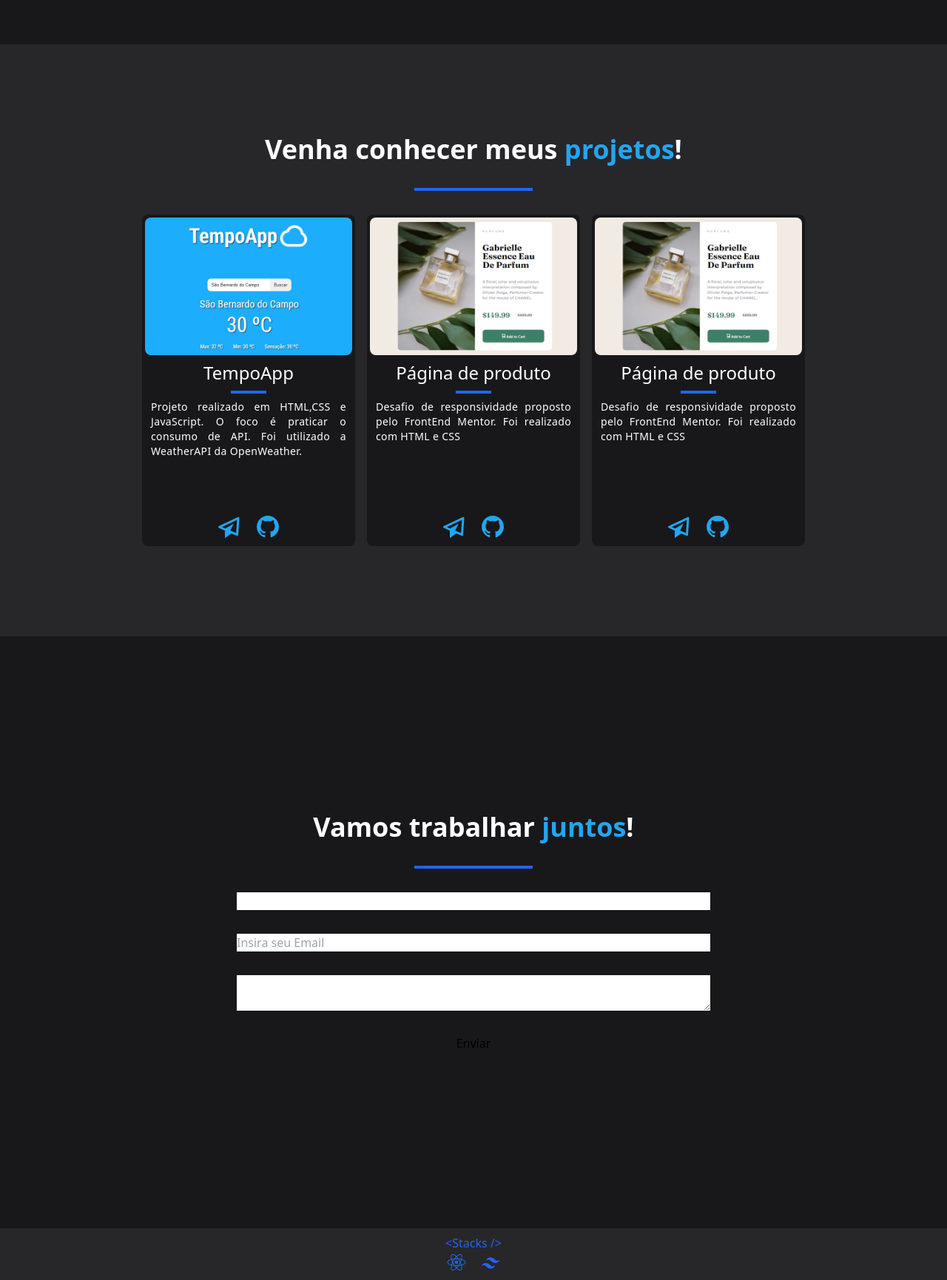
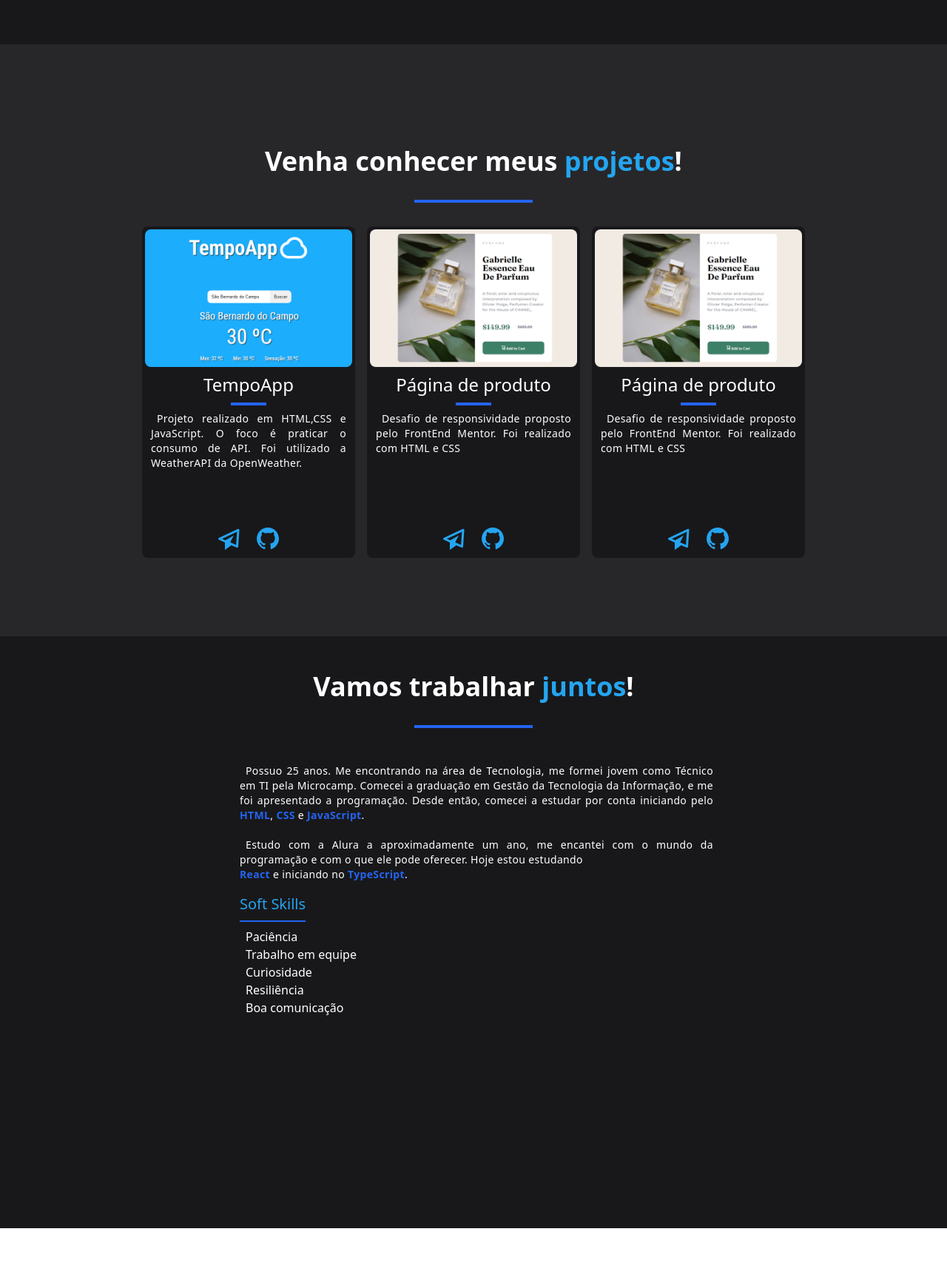
Before and after one commit to filipipaz/portifolio-react, a React (Vite) app: page / in a window 1280 px wide. Shown: the part 740-2470 px from the top of the page at 74% size. After the commit the page ends 2400 px from the top, so only its background shows below. Built offline with nearby package versions, Linux system fonts and the light colour scheme.

Commit message:
Seção sobre mim

```diff
--- a/src/App.jsx
+++ b/src/App.jsx
@@ -1,5 +1,4 @@
-import { Contato } from "./components/Contato";
-import { Footer } from "./components/Footer";
+import { AboutMe } from './components/AboutMe'
 import { Header } from "./components/Header";
 import { Home } from "./components/Home";
 import { Projetos } from "./components/Projetos";
@@ -10,8 +9,7 @@ function App() {
       <Header />
       <Home />
       <Projetos />
-      <Contato />
-      <Footer />
+      <AboutMe/>
     </>
   );
 }
--- /dev/null
+++ b/src/components/AboutMe/index.jsx
@@ -0,0 +1,29 @@
+export const AboutMe = () => {
+  return (
+    <section
+      id="aboutMe"
+      className="min-h-screen bg-zinc-900 flex flex-col items-center  text-white"
+    >
+      <h1 className="text-4xl font-semibold  text-center mt-4 pt-8">
+        Vamos trabalhar <span className="text-cor3-0">juntos</span>!
+      </h1>
+      <div className="w-40 h-1 bg-cor2-0 m-8"></div>
+      <div className="w-3/4 lg:w-1/2 box-content mx-auto pl-2 text-white">
+        <p className="mt-4 text-sm leading-5 tracking-wide text-justify indent-2">
+        Possuo 25 anos. Me encontrando na área de Tecnologia, me formei jovem como Técnico em TI pela Microcamp. Comecei a graduação em Gestão da Tecnologia da Informação, e me foi apresentado a programação. Desde então, comecei a estudar por conta iniciando pelo <strong className="text-cor2-0">HTML</strong>, <strong className="text-cor2-0">CSS</strong> e <strong className="text-cor2-0">JavaScript</strong>.
+        <br />
+        <br />
+        <p>Estudo com a Alura a aproximadamente um ano, me encantei com o mundo da programação e com o que ele pode oferecer. Hoje estou estudando</p> <strong className="text-cor2-0">React</strong> e iniciando no <strong className="text-cor2-0">TypeScript</strong>.
+        </p>
+        <h2 className="my-2 py-2 text-xl text-cor3-0 inline-block border-b-2 border-cor2-0">Soft Skills</h2>
+        <ul className="ml-2">
+          <li>Paciência</li>
+          <li>Trabalho em equipe</li>
+          <li>Curiosidade</li>
+          <li>Resiliência</li>
+          <li>Boa comunicação</li>
+        </ul>
+      </div>
+    </section>
+  );
+};
--- a/src/components/Contato/index.jsx
+++ /dev/null
@@ -1,70 +0,0 @@
-import { useState } from "react";
-import { useForm } from "react-hook-form";
-
-export const Contato = () => {
-  const [mensagem, setMensagem] = useState();
-
-  const {
-    register,
-    handleSubmit,
-    formState: { errors },
-  } = useForm();
-
-  const onSubmit = (nome, email, mensagem) => {
-    console.log(nome, email, mensagem);
-  };
-
-  console.log(mensagem);
-
-  return (
-    <section
-      id="contato"
-      className="min-h-screen bg-zinc-900 flex flex-col items-center justify-center"
-    >
-      <h1 className="text-4xl font-semibold text-white">
-        Vamos trabalhar <span className="text-cor3-0">juntos</span>!
-      </h1>
-      <div className="w-40 h-1 bg-cor2-0 m-8"></div>
-      <form
-        onSubmit={handleSubmit(onSubmit)}
-        className="flex flex-col gap-8 w-1/2"
-      >
-        <input
-          type="text"
-          name="nome"
-          {...register("nome", {
-            required: true,
-            maxLength: 255,
-            minLength: 3,
-          })}
-        />
-        <input
-          type="email"
-          placeholder="Insira seu Email"
-          {...register("email", {
-            required: true,
-            maxLength: 255,
-            minLength: 5,
-          })}
-        />
-        {errors.email?.type === "required" ? (
-          <span className="text-xs text-red-500 ">Email é obrigatório</span>
-        ) : null}
-        {errors.email?.type === "minLength" ? (
-          <span className="text-xs text-red-500 ">
-            O email precisa ter pelo menos cinco caracteres
-          </span>
-        ) : null}
-        <textarea
-          name="mensagem"
-          id="mensagem"
-          className="min-w-1/2 h-1/2"
-          {...register("mensagem")}
-          onChange={(event) => setMensagem(event.target.value)}
-          value={mensagem}
-        />
-        <input type="submit" value="Enviar" />
-      </form>
-    </section>
-  );
-};
--- a/src/components/Footer/index.jsx
+++ /dev/null
@@ -1,13 +0,0 @@
-import { BiLogoTailwindCss, BiLogoReact } from "react-icons/bi";
-
-export const Footer = () => {
-  return (
-    <footer className="bg-zinc-800 flex flex-col justify-center items-center p-2 text-cor2-0">
-      <span>{"<"}Stacks {"/>"}</span>
-      <div className="flex gap-4 text-3xl">
-          <BiLogoReact />
-          <BiLogoTailwindCss />
-      </div>
-    </footer>
-  );
-};
--- a/src/components/Header/index.jsx
+++ b/src/components/Header/index.jsx
@@ -36,7 +36,7 @@ export const Header = () => {
             <a href="#projetos">Projetos</a>
           </NavLink>
           <NavLink>
-            <a href="#contato">Contato</a>
+            <a href="#aboutMe">Sobre Mim</a>
           </NavLink>
         </ul>
       </nav>
--- a/src/components/Home/index.jsx
+++ b/src/components/Home/index.jsx
@@ -11,21 +11,16 @@ import { Icone } from "../Icone";
 export const Home = () => {
   return (
     <section className="bg-zinc-900 h-screen flex flex-col justify-center">
+      {/* <div className="mx-auto">
+        <img className="h-24 w-24 rounded-full" src="/images/avatar.jpg" alt="Foto de Filipi" />
+      </div> */}
       <div className="border-l-4 border-cor2-0 w-3/4 lg:w-1/2 box-content mx-auto pl-2 text-white ">
         <h2 className="text-xl md:text-4xl font-semibold mb-2">
           Prazer! Meu nome é <span className="text-cor3-0">Filipi Paz</span>
         </h2>
-        <h1 className="text-3xl md:text-5xl font-black text-cor3-0">
+        <h1 className="text-4xl md:text-5xl font-black text-cor3-0">
           Desenvolvedor React<span className="text-white">.</span>
         </h1>
-        <p className="mt-4 text-sm leading-5 tracking-wide text-justify">
-          Possuo 25 anos. Me encontrando na área de Tecnologia, me formei jovem
-          como Técnico em TI pela Microcamp. Comecei a graduação em Gestão da
-          Tecnologia da Informação, e me foi apresentado a programação. Desde
-          então, comecei a estudar por conta iniciando pelo HTML, CSS e
-          JavaScript.
-        </p>
-      </div>
       <div className="flex mx-auto text-white gap-4 mt-4 text-4xl md:text-5xl">
         <Icone>
           <abbr title="HTML5">
@@ -58,6 +53,7 @@ export const Home = () => {
           </abbr>
         </Icone>
       </div>
+      </div>
     </section>
   );
 };
--- a/src/components/Projetos/index.jsx
+++ b/src/components/Projetos/index.jsx
@@ -41,7 +41,7 @@ export const Projetos = () => {
       id="projetos"
       className="min-h-screen bg-zinc-800 flex flex-col justify-center items-center box-border pb-4"
     >
-      <h1 className="text-4xl font-semibold text-white mt-4 text-center">
+      <h1 className="text-4xl font-semibold text-white mt-4 pt-8 text-center">
         Venha conhecer meus <span className="text-cor3-0">projetos</span>!
       </h1>
       <div className="w-40 h-1 bg-cor2-0 m-8"></div>
@@ -53,7 +53,7 @@ export const Projetos = () => {
                 alt={itens.alt} className="w-full rounded-lg" />
                 <h3 className="text-center text-2xl mt-2">{itens.nome}</h3>
                 <div className=" mt-2 w-12 h-1 bg-cor2-0 items-center"></div>
-                <p className="px-2 py-2 text-justify text-sm leading-5 tracking-wide">{itens.descricao}</p>
+                <p className="px-2 py-2 text-justify text-sm leading-5 tracking-wide indent-2">{itens.descricao}</p>
                 <div className="flex text-4xl text-cor3-0 absolute bottom-2 text-center gap-4">
                     <Icone>
                         <abbr title="Deploy">
```
Also changed, not shown: 1 other file (tests, documents, lock files or other folders).
